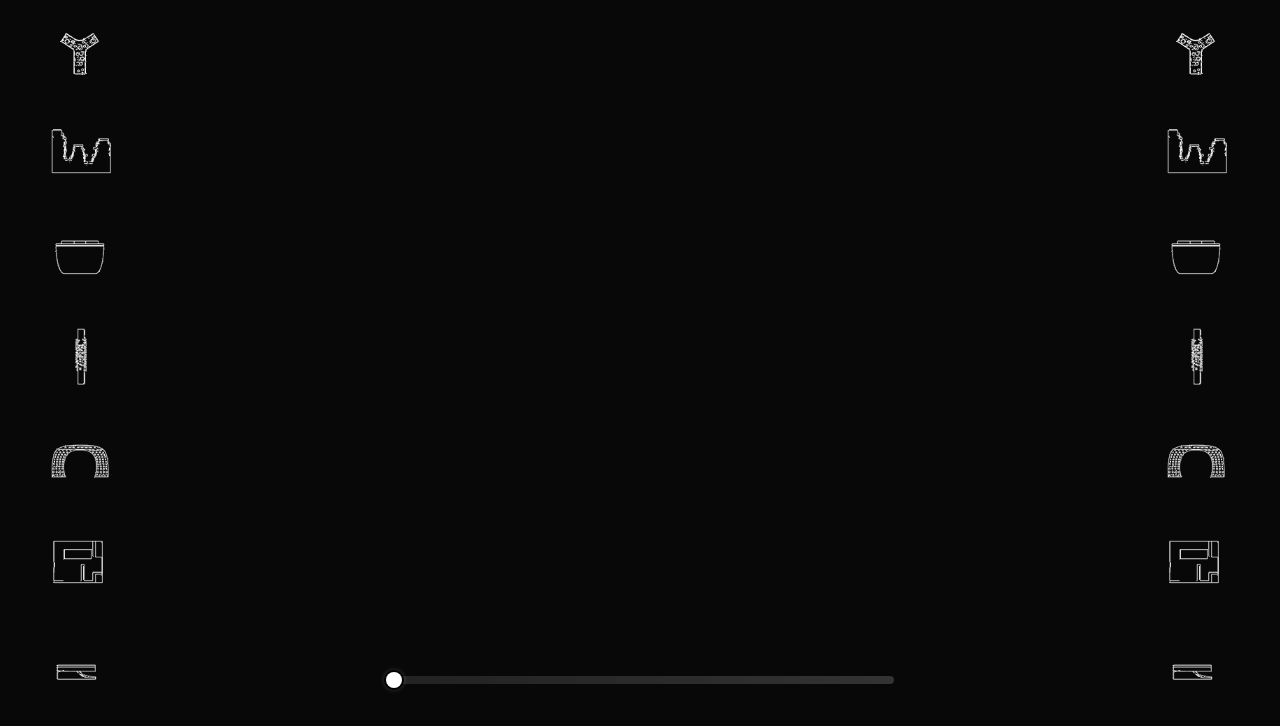
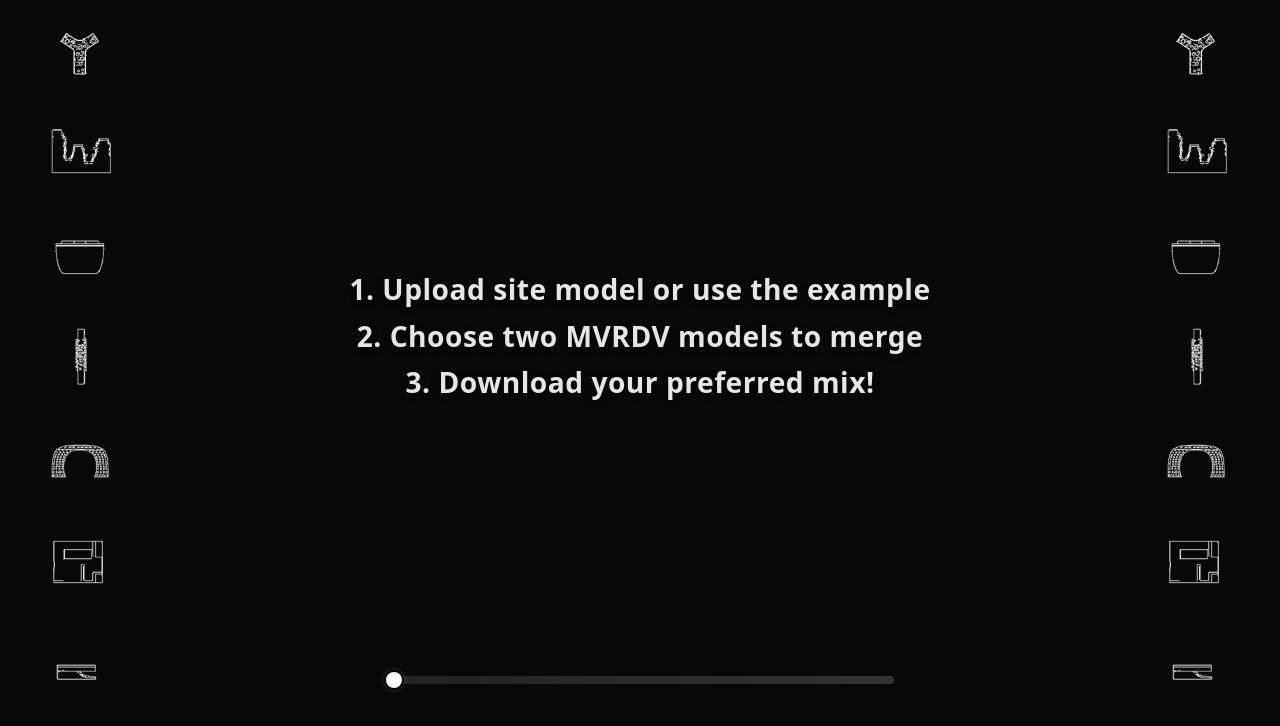
Before and after one commit to vertiseguros/Latent-Studio, a plain HTML site: page index.html in a window 1280 px wide. Shown: the part 64-790 px from the top of the page. Drawn offline with nearby package versions, Linux system fonts and the light colour scheme.

Commit message:
Added intro message

```diff
--- a/index.html
+++ b/index.html
@@ -14,20 +14,23 @@
             <img src="assets/logo.png" alt="Website Icon" class="website-icon">
             <span>Latent Studio</span>
         </div>
-
-        <!-- Search Bar -->
         <div class="search-toolbar">
             <input type="text" placeholder="Search..." class="search-input"/>
             <button class="search-btn">Search</button>
         </div>
-
-        <!-- Action Buttons -->
         <div class="action-buttons">
             <button class="upload-btn">Upload</button>
             <button class="download-btn">Download</button>
         </div>
     </div>
 
+    <div class="intro-overlay">
+        <div class="intro-text">
+            <p>1. Upload site model or use the example</p>
+            <p>2. Choose two MVRDV models to merge</p>
+            <p>3. Download your preferred mix!</p>
+        </div>
+    </div>
 
     <!-- Bottom Center Horizontal Slider -->
     <div class="slider-container">
--- a/style.css
+++ b/style.css
@@ -1,4 +1,3 @@
-
 /* Add dividers between the images */
 img{
     transform: scale(0.7); /* Scale the images to 70% */
@@ -177,3 +176,24 @@ html, body {
 .model-slider::-webkit-slider-runnable-track {
     background: transparent;
 }
+
+.intro-overlay {
+  position: absolute;
+  top: 50%;
+  left: 50%;
+  transform: translate(-50%, -50%);
+  text-align: center;
+  font-family: system-ui, Arial, sans-serif;
+  font-weight: 700;
+  color: #fff;
+  font-size: clamp(16px, 2.2vw, 30px);
+  line-height: 1.25;
+  letter-spacing: 0.5px;
+  pointer-events: none;
+  opacity: 0.9;
+  text-shadow: 0 2px 6px rgba(0,0,0,0.5);
+}
+
+.intro-text p {
+  margin: 0.4em 0;
+}
--- a/three_script.js
+++ b/three_script.js
@@ -214,3 +214,13 @@ function fitCameraToSelection(camera, controls, selection, fitOffset = 1.2) {
   if (dlBtn) {
     dlBtn.addEventListener('click', () => exportVisibleChildAsOBJ());
   }
+
+// Hide intro overlay on first click anywhere
+const introOverlay = document.querySelector('.intro-overlay');
+if (introOverlay) {
+  const hideIntro = () => {
+    introOverlay.style.display = 'none';
+    document.removeEventListener('click', hideIntro, true);
+  };
+  document.addEventListener('click', hideIntro, true);
+}
```
